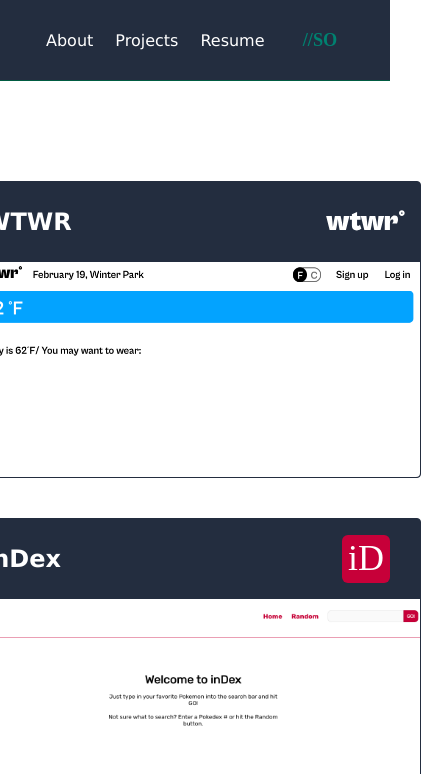
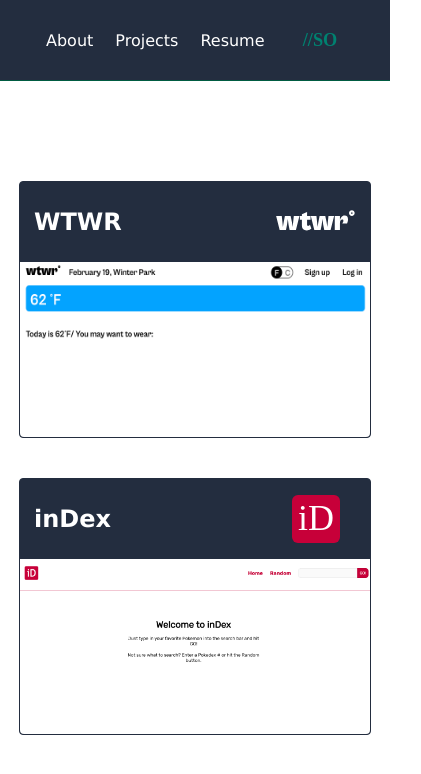
Before and after one commit to Shane-obrien-64/portfolio, a React app: page /projects in a window 390 px wide. Shown: the top 774 px of the page, 421 px wide, since content can reach past the window. Built offline with nearby package versions, Linux system fonts and the light colour scheme.

Commit message:
responsive design on projects page

```diff
--- a/src/About/About.css
+++ b/src/About/About.css
@@ -42,7 +42,7 @@
   color: #008170;
 }
 
-@media screen and (max-width: 500px) {
+@media screen and (max-width: 600px) {
   .about__intro {
     flex-direction: column;
   }
--- a/src/Projects/Projects.css
+++ b/src/Projects/Projects.css
@@ -58,3 +58,15 @@
   padding: 0;
   margin: 0;
 }
+
+@media screen and (max-width: 550px) {
+  .projects__card {
+    width: 350px;
+
+    height: 255px;
+  }
+  .projects__image {
+    width: 350px;
+    height: 175px;
+  }
+}
```
